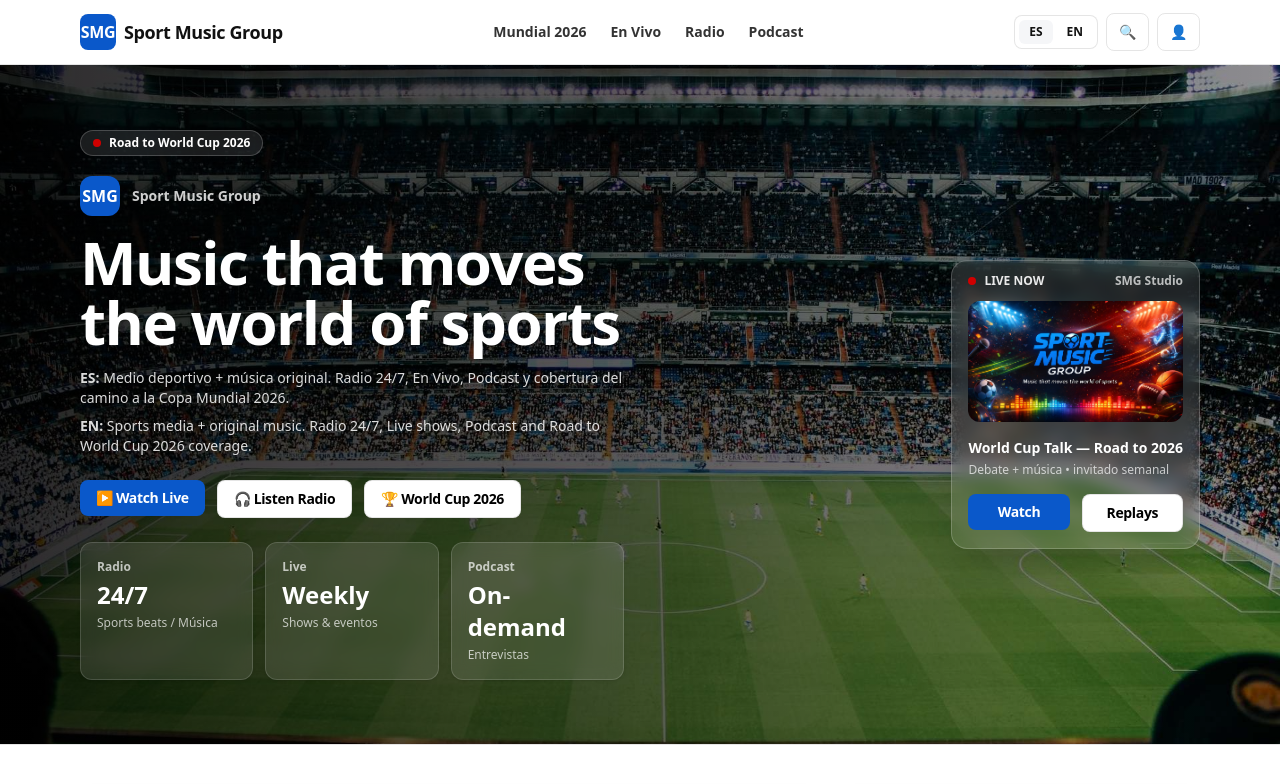
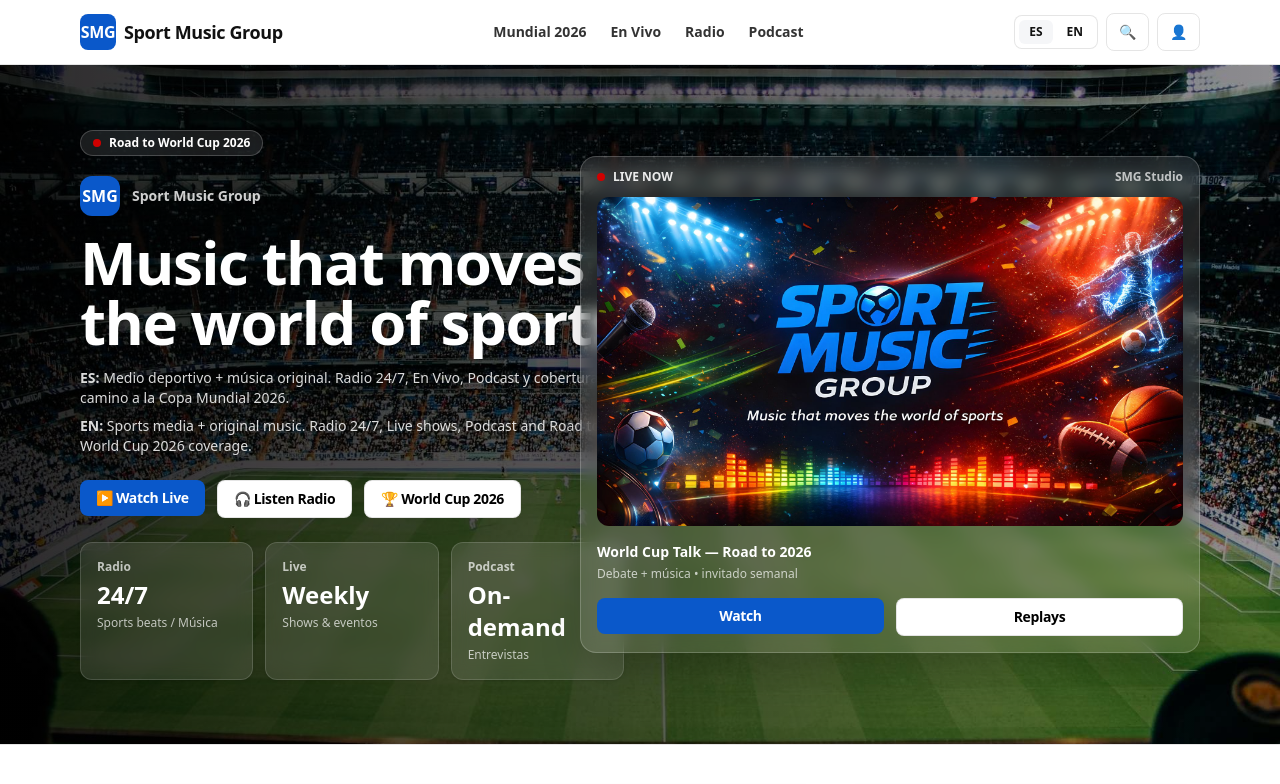
Before and after one commit to megamediagroupfl-ccisp/smg-web, a Next.js app: page / in a window 1280 px wide. Shown: the top 784 px of the page. Built offline with nearby package versions, Linux system fonts and the light colour scheme; grey boxes are pictures that could not be loaded.

Commit message:
ui: enlarge Live Now panel on Home

```diff
--- a/src/app/page.tsx
+++ b/src/app/page.tsx
@@ -81,9 +81,9 @@
               </div>
             </div>
 
-            {/* RIGHT - LIVE NOW (TRANSPARENTE) */}
+            {/* RIGHT - LIVE NOW (MÁS GRANDE + TRANSPARENTE) */}
             <div className="md:justify-self-end">
-              <div className="w-full max-w-xl overflow-hidden rounded-2xl border border-white/20 bg-white/10 shadow-2xl backdrop-blur">
+              <div className="w-full md:w-[560px] lg:w-[620px] overflow-hidden rounded-2xl border border-white/20 bg-white/10 shadow-2xl backdrop-blur">
                 <div className="flex items-center justify-between px-4 py-3">
                   <div className="inline-flex items-center gap-2 text-xs font-extrabold text-white/90">
                     <span className="inline-flex h-2 w-2 rounded-full bg-[rgb(var(--smg-red))]" />
@@ -93,10 +93,12 @@
                 </div>
 
                 <div className="px-4 pb-4">
+                  {/* Thumbnail (más grande) */}
                   <div
-                    className="aspect-video w-full rounded-xl bg-cover bg-center"
+                    className="aspect-[16/9] w-full rounded-xl bg-cover bg-center"
                     style={{ backgroundImage: "url('/media/home/live-now.jpg')" }}
                   />
+
                   <div className="mt-4">
                     <div className="text-sm font-extrabold text-white">
                       World Cup Talk — Road to 2026
```
